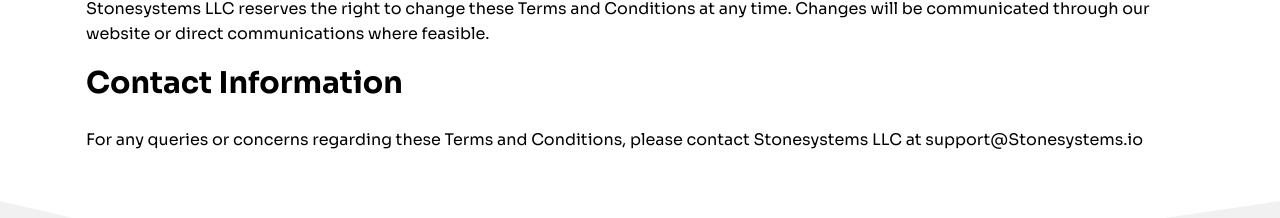
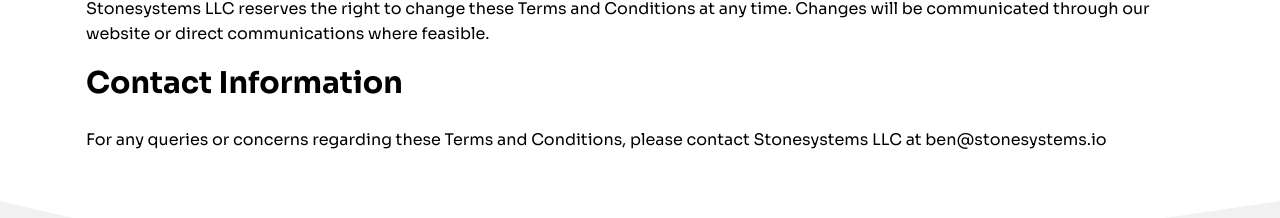
Before and after one commit to kaistone808/stonesystems-saas-website, a Next.js app: page /terms in a window 1280 px wide. Shown: the part 3772-3990 px from the top of the page. Built offline with nearby package versions, Linux system fonts and the light colour scheme.

Commit message:
update email

```diff
--- a/components/PrivacyPage/PrivacyPage.tsx
+++ b/components/PrivacyPage/PrivacyPage.tsx
@@ -110,7 +110,7 @@
           <Title order={2} className={classes.secondaryTitle}>Contact Us</Title>
           <Text className={classes.text}>
             If you have any questions about this Privacy Policy, You can contact us via email at
-            support@Stonesystems.io
+            ben@stonesystems.io
           </Text>
         </div>
       </Container>
--- a/components/TermsPage/TermsPage.tsx
+++ b/components/TermsPage/TermsPage.tsx
@@ -252,7 +252,7 @@
           </Title>
           <Text className={classes.text}>
             For any queries or concerns regarding these Terms and Conditions, please contact Stonesystems
-            LLC at support@Stonesystems.io
+            LLC at ben@stonesystems.io
           </Text>
         </div>
       </Container>
```
